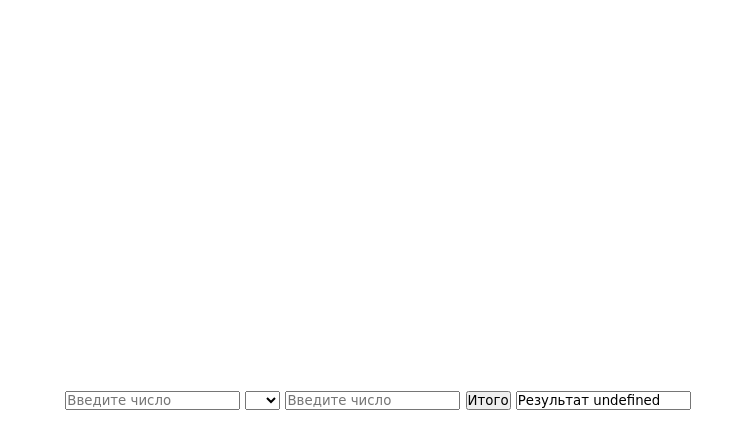
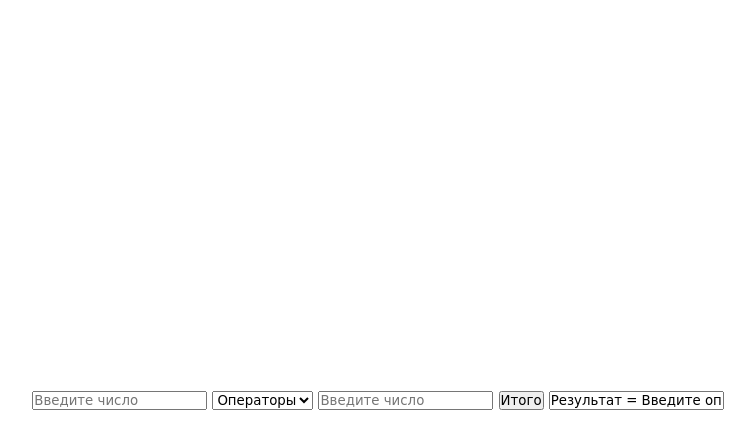
Before and after one commit to vadprog/simpleCalc-switch-case-, a plain HTML site: page index.html in a window 1280 px wide. Both pictures are taken after a click on the button "Итого". Shown: the whole page, without its empty margins (262-1017 px from the left). Drawn offline with Linux system fonts and the light colour scheme.

Commit message:
if undefined

```diff
--- a/index.html
+++ b/index.html
@@ -13,7 +13,7 @@
         <div class="inner-box">
             <input type="number" id="num1" value="" placeholder="Введите число">
             <select name="Операторы" id="operation">
-                <option value=""></option>
+                <option value="Операторы">Операторы</option>
                 <option value="+">+</option>
                 <option value="-">-</option>
                 <option value="*">*</option>
--- a/scalc.js
+++ b/scalc.js
@@ -4,6 +4,9 @@ function myfunction () {
     let num2 = document.getElementById('num2').value;
     let oper = document.getElementById('operation').value;
     let result
+        if (result == undefined) {
+            result = 'Введите оператор'
+        }
 
     switch (oper) {
         case '+':
@@ -25,6 +28,6 @@ function myfunction () {
         default:
             break;
     };
-    document.getElementById('result').value="Результат " + result;
+    document.getElementById('result').value="Результат = " + result;
 
 };
```
Also changed, not shown: color background css.png (added), 2 other files.
